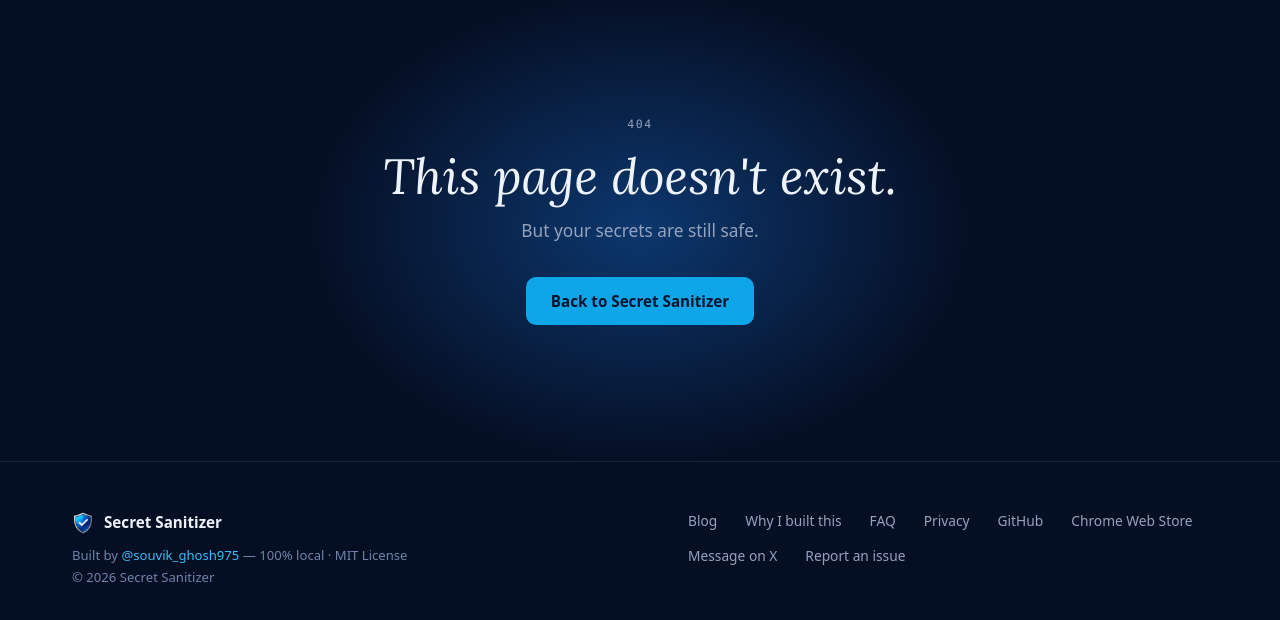
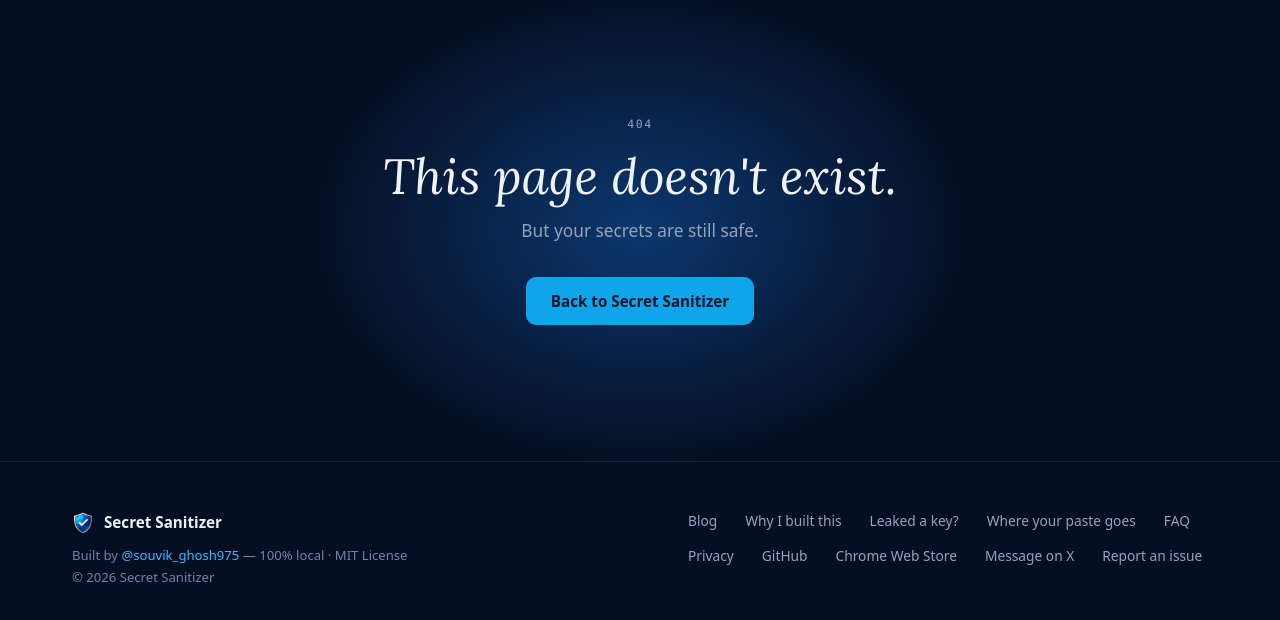
Before and after one commit to souvikghosh957/secret-sanitizer-extension, a browser extension: page website/404.html in a window 1280 px wide. Shown: the part 64-684 px from the top of the page. Drawn offline with Linux system fonts and the light colour scheme.

Commit message:
Website: add the two guide posts to the footer on every page

```diff
--- a/website/404.html
+++ b/website/404.html
@@ -46,6 +46,8 @@
       <nav class="footer-links" aria-label="Footer">
         <a href="/blog/">Blog</a>
         <a href="/blog/why-i-built-secret-sanitizer">Why I built this</a>
+        <a href="/blog/pasted-api-key-into-chatgpt">Leaked a key?</a>
+        <a href="/blog/what-happens-to-data-you-paste-into-ai">Where your paste goes</a>
         <a href="/#faq">FAQ</a>
         <a href="/privacy">Privacy</a>
         <a href="https://github.com/souvikghosh957/secret-sanitizer-extension" target="_blank" rel="noopener noreferrer">GitHub</a>
```
Also changed, not shown: website/blog/index.html (+2 -0 lines), website/blog/pasted-api-key-into-chatgpt.html (+2 -0 lines), website/blog/prompt-poaching.html (+2 -0 lines), website/blog/what-happens-to-data-you-paste-into-ai.html (+2 -0 lines), website/blog/why-i-built-secret-sanitizer.html (+2 -0 lines), website/index.html (+2 -0 lines), website/privacy.html (+2 -0 lines), website/uninstall.html (+2 -0 lines).
